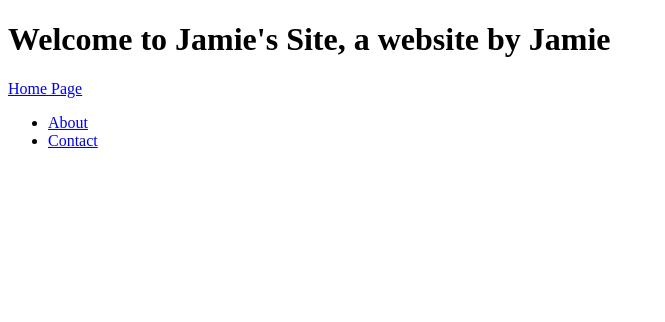
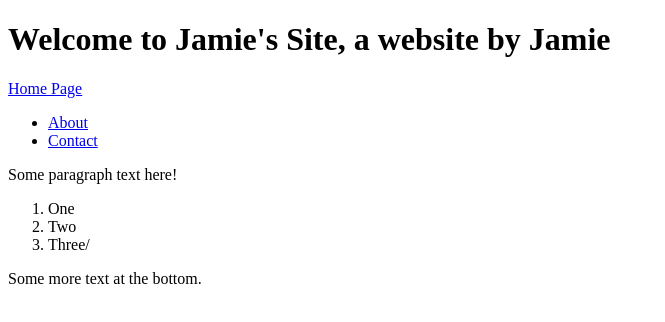
Before and after one commit to jamiegwaltney/my-site, a plain HTML site: page index.html in a window 1280 px wide. Shown: the whole page, without its empty margins (0-665 px from the left). Drawn offline with Linux system fonts and the light colour scheme.

Commit message:
Update index with text and list

```diff
--- a/index.html
+++ b/index.html
@@ -14,6 +14,15 @@
                 <li><a href="contact.html">Contact</a></li>
                   </ul>
               </nav>
+            <p>Some paragraph text here!</p>
+
+            <ol>
+              <li>One</li>
+              <li>Two</li>
+              <li>Three/</li>
+            </ol>
+
+            <p>Some more text at the bottom.</p>
             </header>
     </body>
 </html>
```
